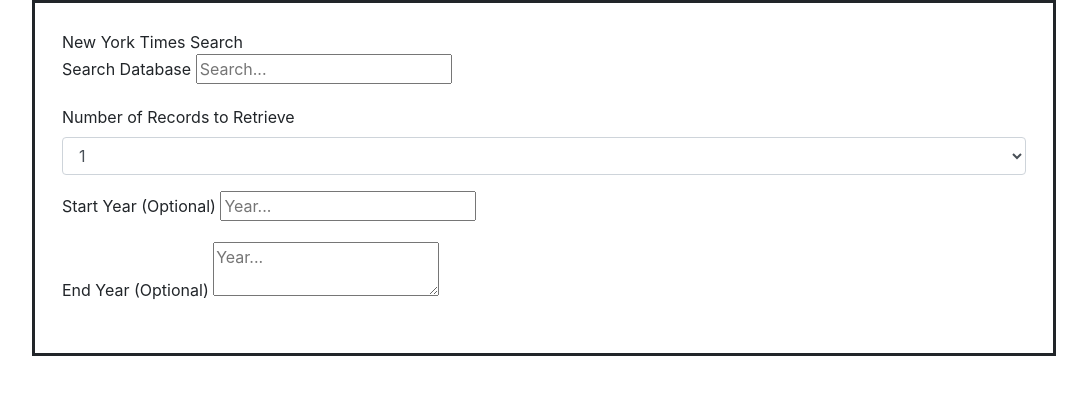
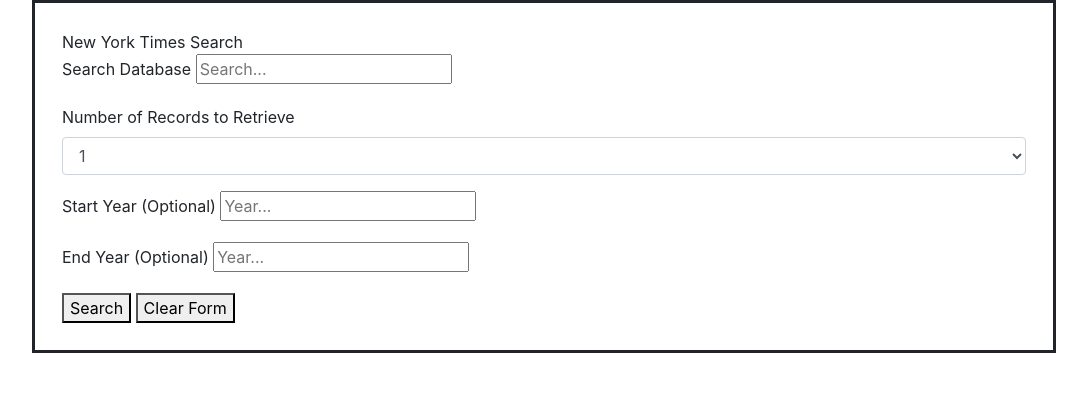
Before and after one commit to kimiinglet/NYT-PRACTICE, a plain HTML site: page index.html in a window 1280 px wide. Shown: the whole page, without its empty margins (96-1183 px from the left). Drawn offline with nearby package versions, Linux system fonts and the light colour scheme.

Commit message:
html and jquery button skeleton

```diff
--- a/index.html
+++ b/index.html
@@ -39,8 +39,11 @@
       </div>
       <div class="form-group">
         <label for="endYear">End Year (Optional)</label>
-        <textarea type="text" id="endYearInput" placeholder="Year..."></textarea>
+        <input type="text" id="endYearInput" placeholder="Year..."></input>
       </div>
+      <button id="searchBtn">Search</button>
+      <button id="clearBtn">Clear Form</button>
+
     </form>
     <div id="resultsGoHere">
 
--- a/script.js
+++ b/script.js
@@ -0,0 +1,7 @@
+$("#searchBtn").on("click", function () {
+
+});
+
+$("#clearBtn").on("click", function () {
+
+});
```
